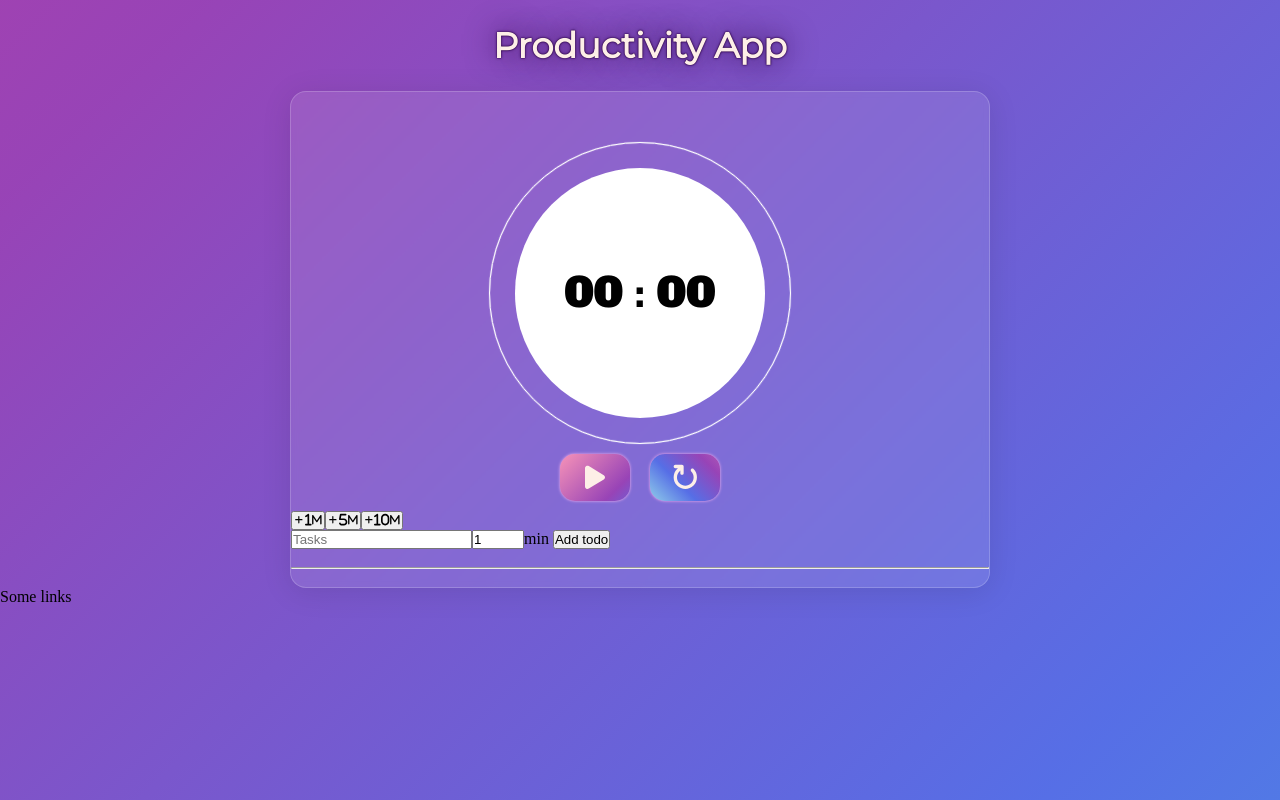
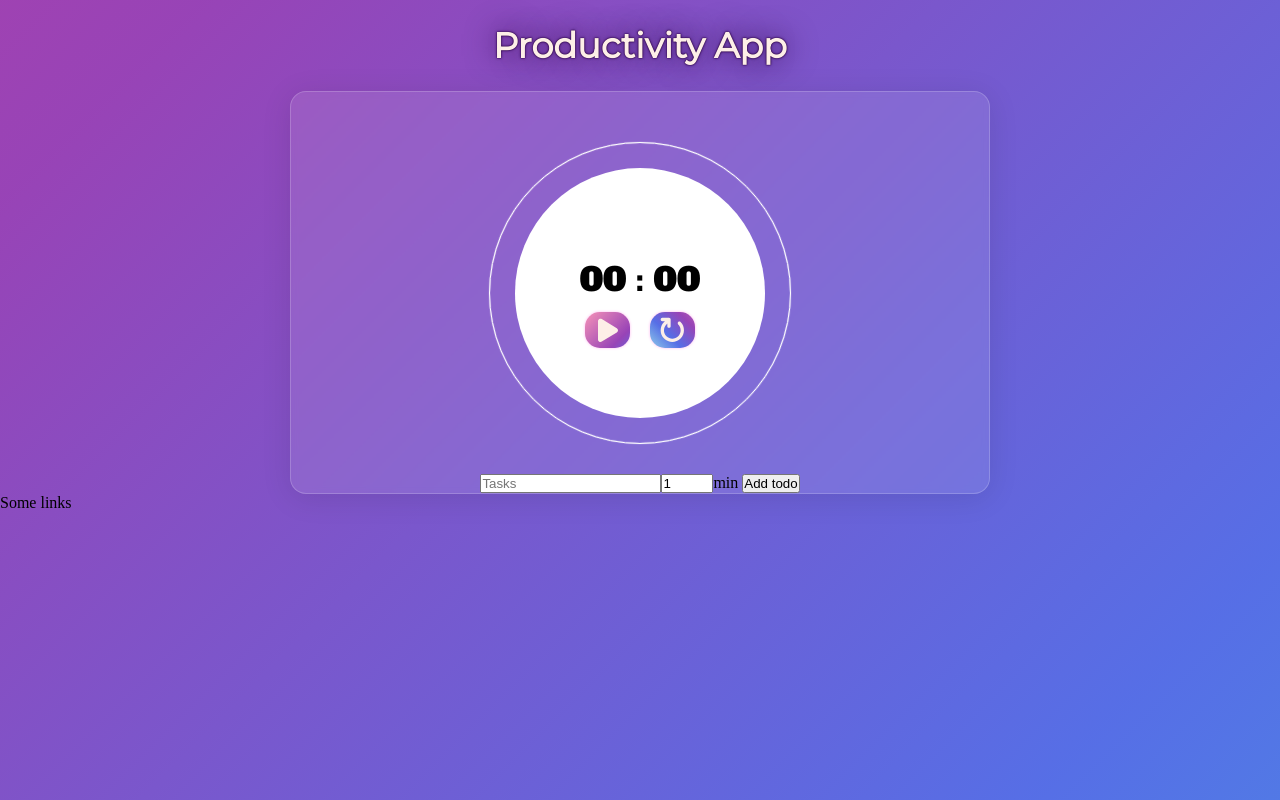
Before and after one commit to alexatsu/productivityapp, a Vue app in the folder Promodoro App/: page / in a window 1280 px wide. Built offline with nearby package versions, Linux system fonts and the light colour scheme.

Commit message:
13 general styles

```diff
--- a/Promodoro App/src/App.scss
+++ b/Promodoro App/src/App.scss
@@ -97,6 +97,7 @@ body {
       display: flex;
       justify-content: center;
       align-items: center;
+      flex-direction: column;
       background-color: #fff;
       height: 250px;
       width: 250px;
@@ -105,7 +106,7 @@ body {
       .timer {
         color: black;
         //color is temp, change to gradient later
-        font-size: 2.5rem;
+        font-size: 2rem;
         font-family: f.$countdownFont;
       }
     }
@@ -113,7 +114,7 @@ body {
 
   .icons {
     display: flex;
-
+    margin-bottom: -30px;
     button.icon1  {
       @include c.buttonStyles(-45deg)
     }
--- a/Promodoro App/src/App.vue
+++ b/Promodoro App/src/App.vue
@@ -66,23 +66,6 @@ function countdownReset() {
   btnToggle.value = true;
 }
 
-function addSeconds(secs) {
-  seconds.value += secs;
-  display.value = formatCode(seconds.value);
-}
-
-function addOneMinute() {
-  addSeconds(60);
-}
-
-function addFiveMinutes() {
-  addSeconds(300);
-}
-
-function addTenMinutes() {
-  addSeconds(600);
-}
-
 function todoTimeEvent(secs) {
   seconds.value = secs;
   display.value = formatCode(seconds.value);
@@ -101,39 +84,25 @@ function todoTimeEvent(secs) {
         <div class="round-border">
           <div class="timer-background">
             <span class="timer">{{ display }}</span>
-            </div>
-          </div>
             <div class="icons">
               <button class="icon1" @click="countdownStart()">
-              <font-awesome-icon
-              :icon="playButtonIcon"
-              size='2x' />
+                <font-awesome-icon :icon="playButtonIcon" size='2x' />
               </button>
               <button class="icon2" @click="countdownReset()">
-              <font-awesome-icon
-              icon="fa-solid fa-arrow-rotate-right"
-              size='2x'
-              rotation="270" />
+                <font-awesome-icon icon="fa-solid fa-arrow-rotate-right" size='2x' rotation="270" />
               </button>
             </div>
           </div>
-        <button @click="addOneMinute" v-if="seconds < 3600">
-          <font-awesome-icon icon="fa-solid fa-plus" transform='shrink-5' />
-          <font-awesome-icon icon="fa-solid fa-1" size='1x' />
-          <font-awesome-icon icon="fa-solid fa-m" transform='shrink-3' />
+        </div>
+        <!-- <div class="icons">
+          <button class="icon1" @click="countdownStart()">
+            <font-awesome-icon :icon="playButtonIcon" size='2x' />
           </button>
-        <button @click="addFiveMinutes" v-if="seconds < 3360">
-          <font-awesome-icon icon="fa-solid fa-plus" transform='shrink-5' />
-          <font-awesome-icon icon="fa-solid fa-5" size='1x' />
-          <font-awesome-icon icon="fa-solid fa-m" transform='shrink-3' />
+          <button class="icon2" @click="countdownReset()">
+            <font-awesome-icon icon="fa-solid fa-arrow-rotate-right" size='2x' rotation="270" />
           </button>
-        <button @click="addTenMinutes" v-if="seconds < 3060">
-          <font-awesome-icon icon="fa-solid fa-plus" transform='shrink-5' />
-          <font-awesome-icon icon="fa-solid fa-1" size='1x' />
-          <font-awesome-icon icon="fa-solid fa-0" size='1x' />
-          <font-awesome-icon icon="fa-solid fa-m" transform='shrink-3' />
-        </button>
-
+        </div> -->
+      </div>
       <Todo @testEvent="todoTimeEvent" />
     </main>
     <footer>Some links</footer>
--- a/Promodoro App/src/components/Todo.scss
+++ b/Promodoro App/src/components/Todo.scss
@@ -1,3 +1,19 @@
-div {
-    color: rgb(255, 77, 0);
+.todo-section {
+    display: flex;
+    justify-content: center;
+    align-items: center;
+    flex-direction: column;
+    padding-top: 30px;
+
+    input[type=text] {
+        border: 0.1em;
+      }
+     input {
+        transition: background-color 0.2s;
+      }
+      input[type=text]:focus {
+        outline: none;
+        background-color: #fff1f6;
+        transition: background-color 0.2s;
+      }
 }
--- a/Promodoro App/src/components/Todo.vue
+++ b/Promodoro App/src/components/Todo.vue
@@ -11,14 +11,16 @@ const emits = defineEmits(['testEvent']);
 
 function todoUpdateTime(todo) {
     emits('testEvent', Math.floor((todo.deadline - todo.startTime) / 1000));
+    console.log("check");
 }
 
 onMounted(() => {
     todos.value = JSON.parse(localStorage?.getItem('todos')) ?? [];
-
     if (todos.value.length === 1) {
         todoUpdateTime(todos.value[0]);
     }
+
+    // retrieveTodosFromLocalStorage()
 })
 
 function addTodo() {
@@ -46,6 +48,7 @@ function removeTodo(type, remove) {
     else {
         completedTodos.value = completedTodos.value.filter((todo) => todo !== remove);
     }
+
     localStorage.setItem('todos', JSON.stringify(todos.value));
     if (todos.value.length > 0) {
         todoUpdateTime(todos.value[0]);
@@ -66,20 +69,19 @@ function hideCompleted(type, index) {
     if (todos.value.length > 0) {
         todoUpdateTime(todos.value[0]);
     }
-
-    // localStorage.setItem('todos', JSON.stringify(completedTodos.value));
-    // if (completedTodos.value.length > 0) {
-    //     todoUpdateTime(completedTodos.value[0]);
-    // }
-    // need to check how to update finished todos
 }
 
-
-
+// function retrieveTodosFromLocalStorage() {
+//   const localCompletedTodos = JSON.parse(localStorage.getItem('completed-todos'))
+//   if (Array.isArray(localCompletedTodos) && localCompletedTodos.length) {
+//       completedTodos.value = localCompletedTodos
+//   }
+// }
 
 </script>
 
 <template>
+    <div class="todo-section">
         <form @submit.prevent="addTodo()">
             <input v-model="newTodo" placeholder="Tasks" required />
             <input v-model="newTodoTime" type="number" min="1" max="60" required />min
@@ -93,11 +95,6 @@ function hideCompleted(type, index) {
                 <button @click="removeTodo('need', todo)">X</button>
             </li>
         </ul>
-    <!-- remove these below after i finish completed todos -->
-    <br />
-    <hr />
-    <br />
-    <!-- yep here -->
         <ul class="completed-todos">
             <li v-for="(todo, index) in completedTodos" :key="todo.id">
                 <input type="checkbox" checked @click="hideCompleted('completed', index)" />
@@ -106,6 +103,7 @@ function hideCompleted(type, index) {
                 <button @click="removeTodo('completed', todo)">X</button>
             </li>
         </ul>
+    </div>
 </template>
 
 <style scoped lang="scss">
--- a/Promodoro App/src/scss/colors.scss
+++ b/Promodoro App/src/scss/colors.scss
@@ -1,4 +1,5 @@
 // Primary colors
+
 $Dpurple: #2E0249;
 $Lpink: #fa3081;
 $Lpastel: hsl(20, 86%, 95%);
@@ -16,11 +17,13 @@ $Lpastel: hsl(20, 86%, 95%);
         hsla(338, 100%, 60%, 0.491) 100%
       );
       margin: 10px;
-      padding: 10px;
+      padding: 5px;
       transition: 0.5s;
       background-size: 200% auto;
       box-shadow: 0 0 3px rgb(254, 180, 239);
       border: none;
       border-radius: 15px;
-      min-width: 70px;
+      min-width: 45px;
 }
+
+//Secondary colors
```
Lines whose indentation alone changed are shown as unchanged.
